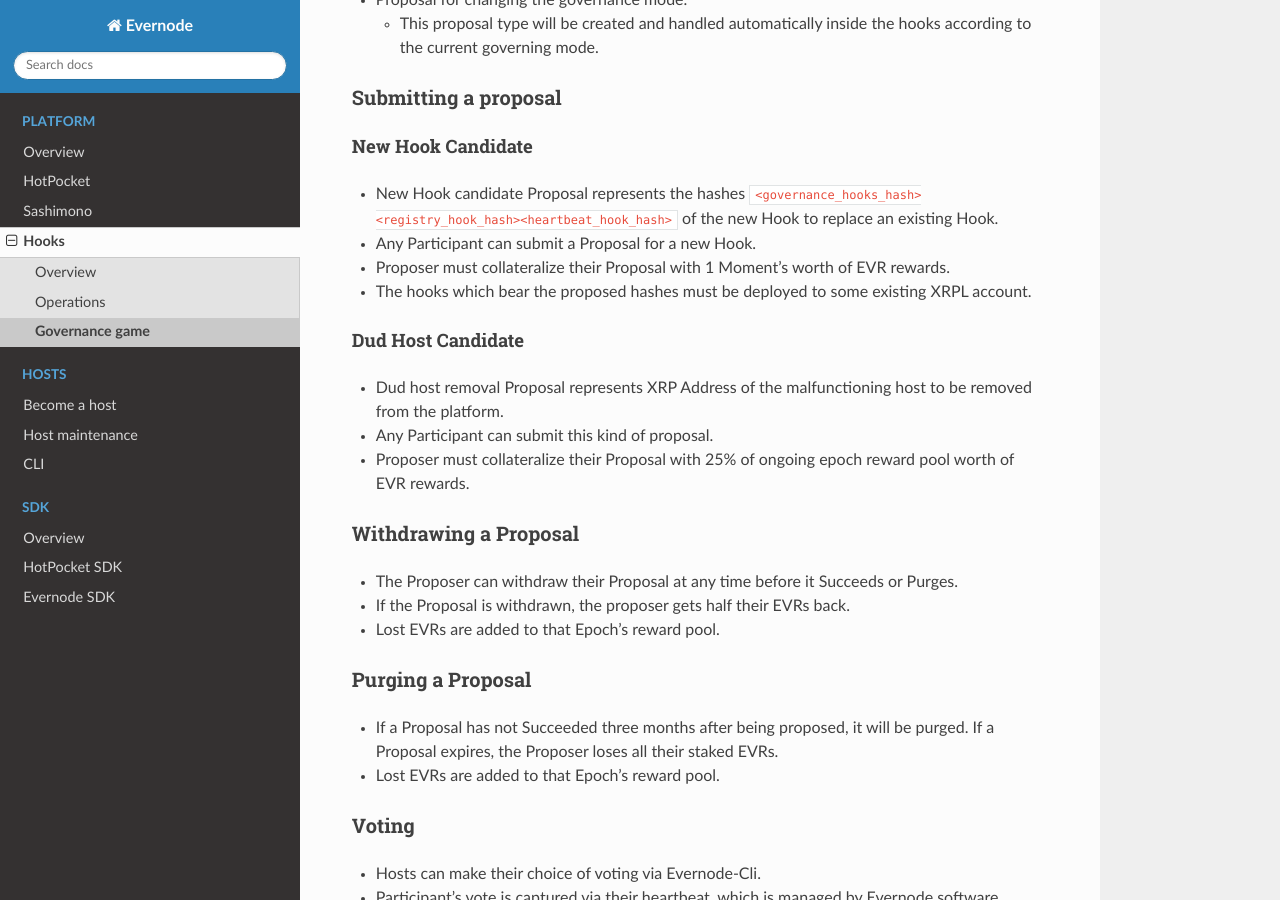
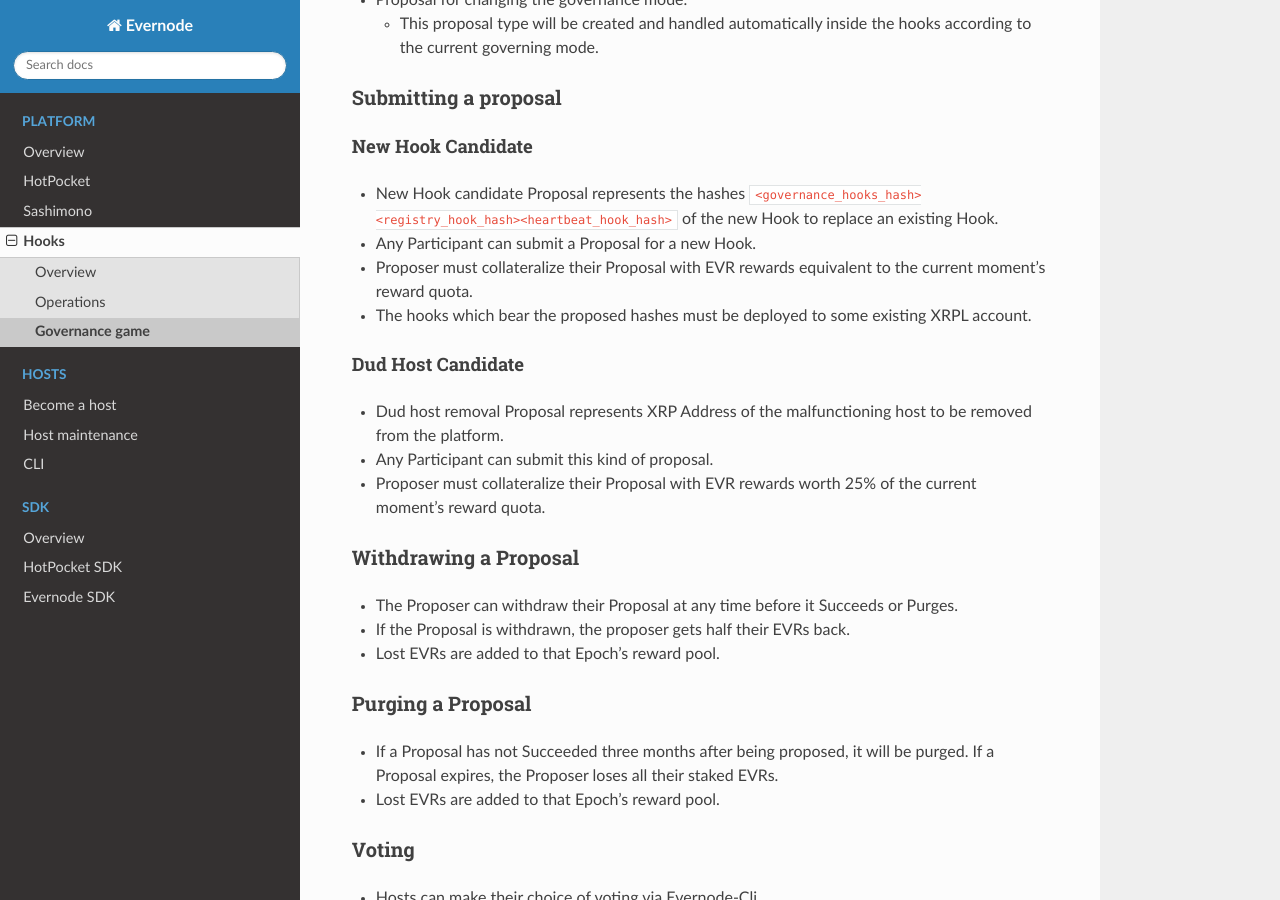
Before and after one commit to tequdev/evernode-docs, a Sphinx documentation site: the page built from docs/source/platform/hooks/governance-game.md, in a window 1280 px wide and 900 px high, scrolled down 766 px. Built offline with Sphinx 7.4.7 and the Read the Docs theme 2.0.0, drawn with Linux system fonts in a browser that asks for light colours.

Commit message:
Minor change

```diff
--- a/docs/source/platform/hooks/governance-game.md
+++ b/docs/source/platform/hooks/governance-game.md
@@ -26,13 +26,13 @@
 
 - New Hook candidate Proposal represents the hashes `<governance_hooks_hash><registry_hook_hash><heartbeat_hook_hash>` of the new Hook to replace an existing Hook.
 - Any Participant can submit a Proposal for a new Hook.
-- Proposer must collateralize their Proposal with 1 Moment’s worth of EVR rewards.
+- Proposer must collateralize their Proposal with EVR rewards equivalent to the current moment's reward quota.
 - The hooks which bear the proposed hashes must be deployed to some existing XRPL account.
 
 #### Dud Host Candidate
 - Dud host removal Proposal represents XRP Address of the malfunctioning host to be removed from the platform.
 - Any Participant can submit this kind of proposal.
-- Proposer must collateralize their Proposal with 25% of ongoing epoch reward pool worth of EVR rewards.
+- Proposer must collateralize their Proposal with EVR rewards worth 25% of the current moment's reward quota.
 
 ### Withdrawing a Proposal
 
```
Also changed, not shown: docs/source/platform/hooks/operations.md (+3 -3 lines).
